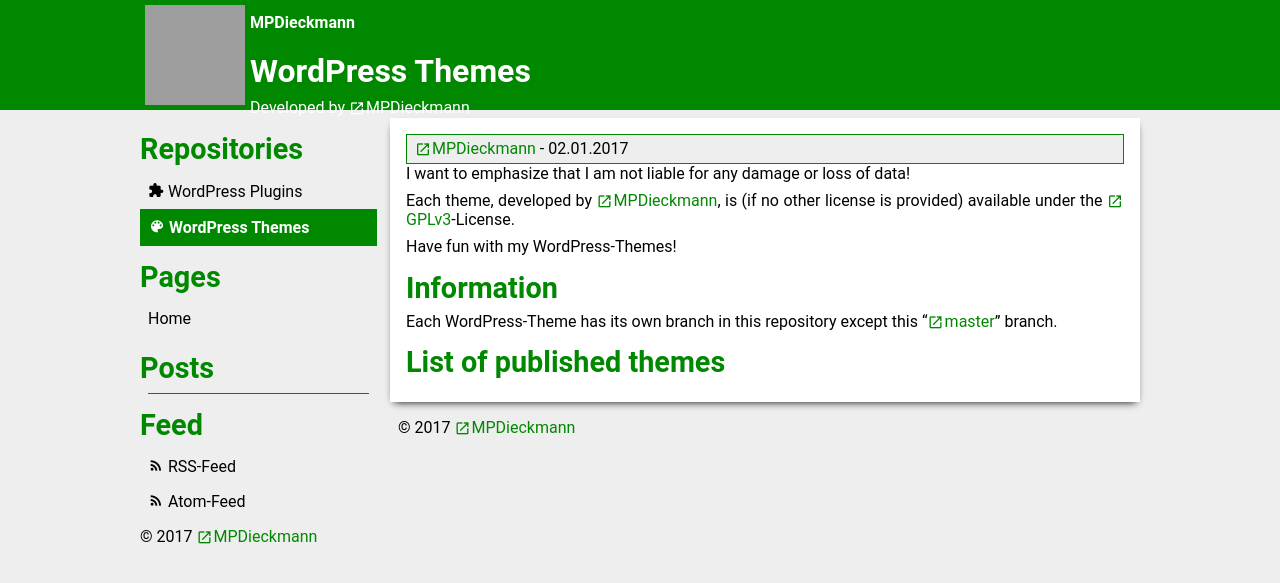
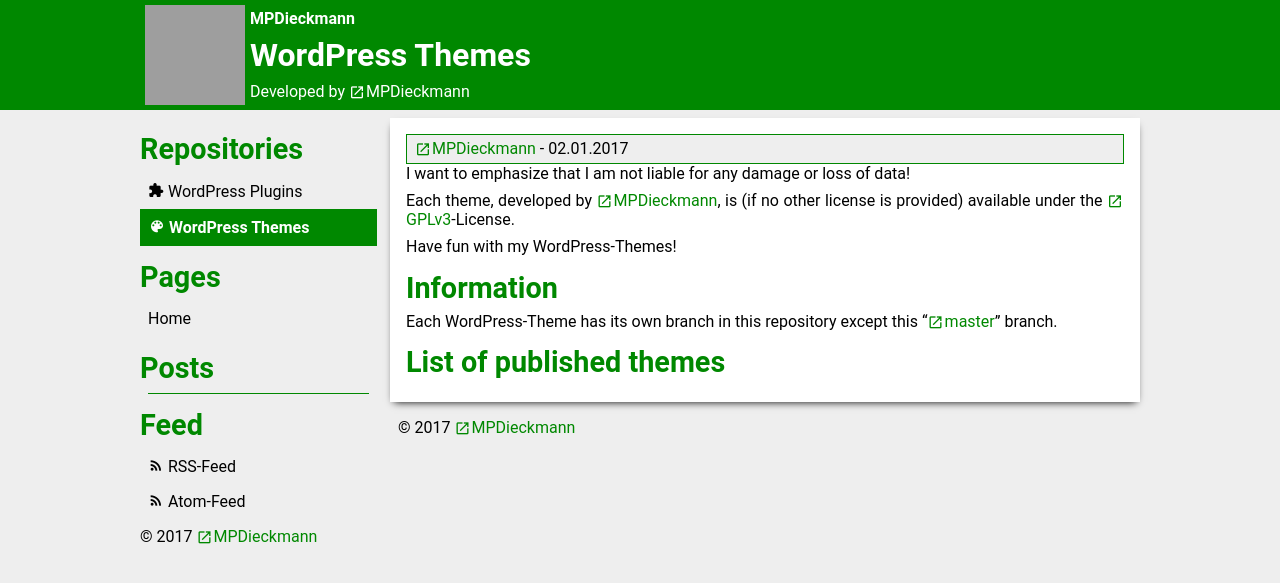
Before and after one commit to MPDieckmann/mpdieckmann.github.io, a Jekyll site: the page built from _repositories/wp-themes.md, in a window 1280 px wide. Shown: the top 583 px of the page. Built offline with Jekyll 4.4.1, drawn with Linux system fonts in a browser that asks for light colours; some web fonts are replaced; grey boxes are pictures that could not be loaded.

Commit message:
Update layout.scss

```diff
--- a/_sass/layout.scss
+++ b/_sass/layout.scss
@@ -361,6 +361,12 @@
 
 body.scrolling #header-titles div {
   display: none;
+}
+
+#header-titles h1,
+#header-titles h2,
+#header-titles .headline {
+  margin: 0;
 }
 
 body.scrolling #header-titles h1,
```
